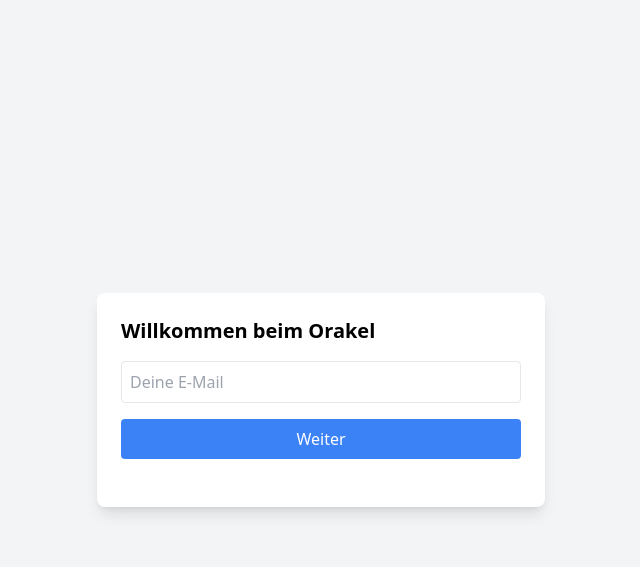
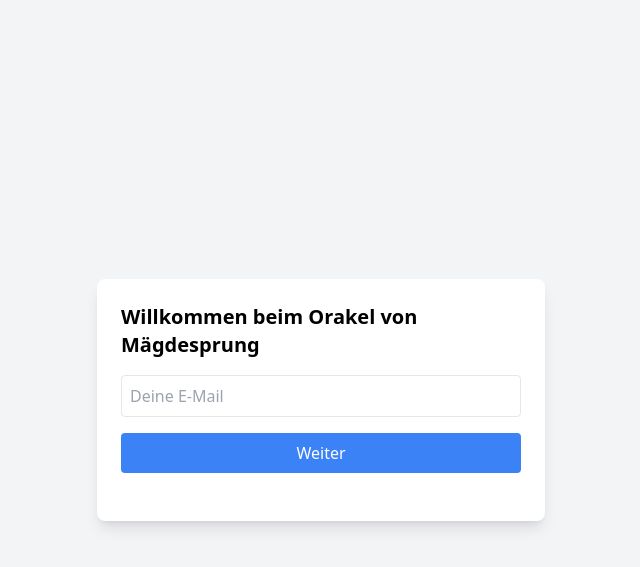
Before and after one commit to das-orakel-von-maegdesprung/orakel, a Flask app: page / in a window 1280 px wide. Shown: the top 567 px of the page, without its empty margins (319-959 px from the left). Run offline with Flask 3, Linux system fonts and the light colour scheme; data that the repository does not hold is empty; parts of the project's set-up code (start-up, migrations or seed data) failed here and were passed over; some libraries are stand-ins or nearby versions.

Commit message:
Das Orakel von Mägdesprung

```diff
--- a/blueprints/auth.py
+++ b/blueprints/auth.py
@@ -34,7 +34,7 @@ def request_login():
 
     magic_link = f"{FRONTEND_URL}/magic-login/{token}"
 
-    subject = "🔐 Your Login Code for Das Orakel"
+    subject = "🔐 Login Code Orakel von Mägdesprung"
     body = f"""
 Hello,
 
--- a/templates/signup.html
+++ b/templates/signup.html
@@ -12,7 +12,7 @@
 
     <!-- Step 1: Request Email -->
     <div id="email-step">
-      <h2 class="text-xl font-semibold mb-4">Willkommen beim Orakel</h2>
+      <h2 class="text-xl font-semibold mb-4">Willkommen beim Orakel von Mägdesprung</h2>
       <input type="email" id="email" placeholder="Deine E-Mail" class="w-full p-2 border rounded">
       <button onclick="requestLogin()" class="w-full bg-blue-500 text-white py-2 mt-4 rounded hover:bg-blue-600">Weiter</button>
     </div>
```
